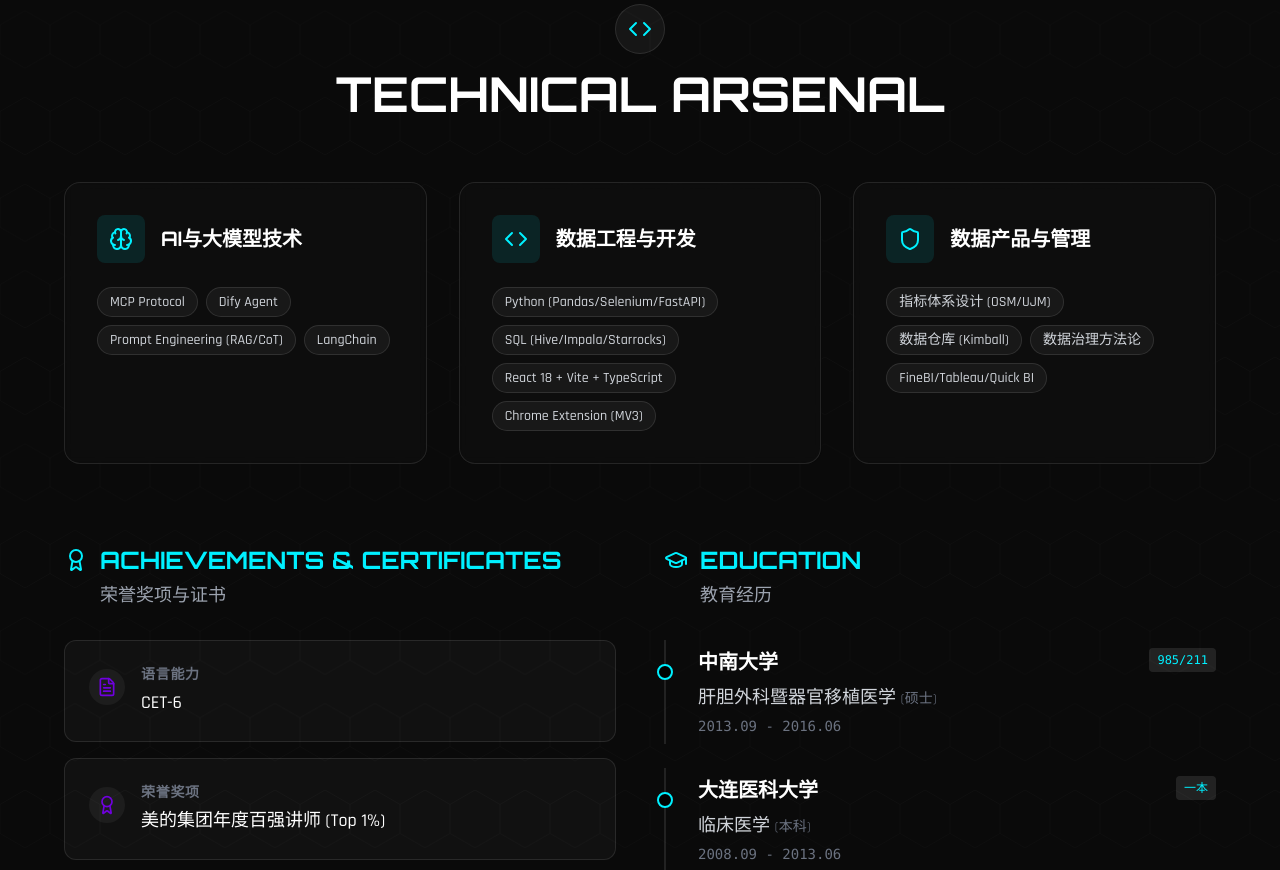
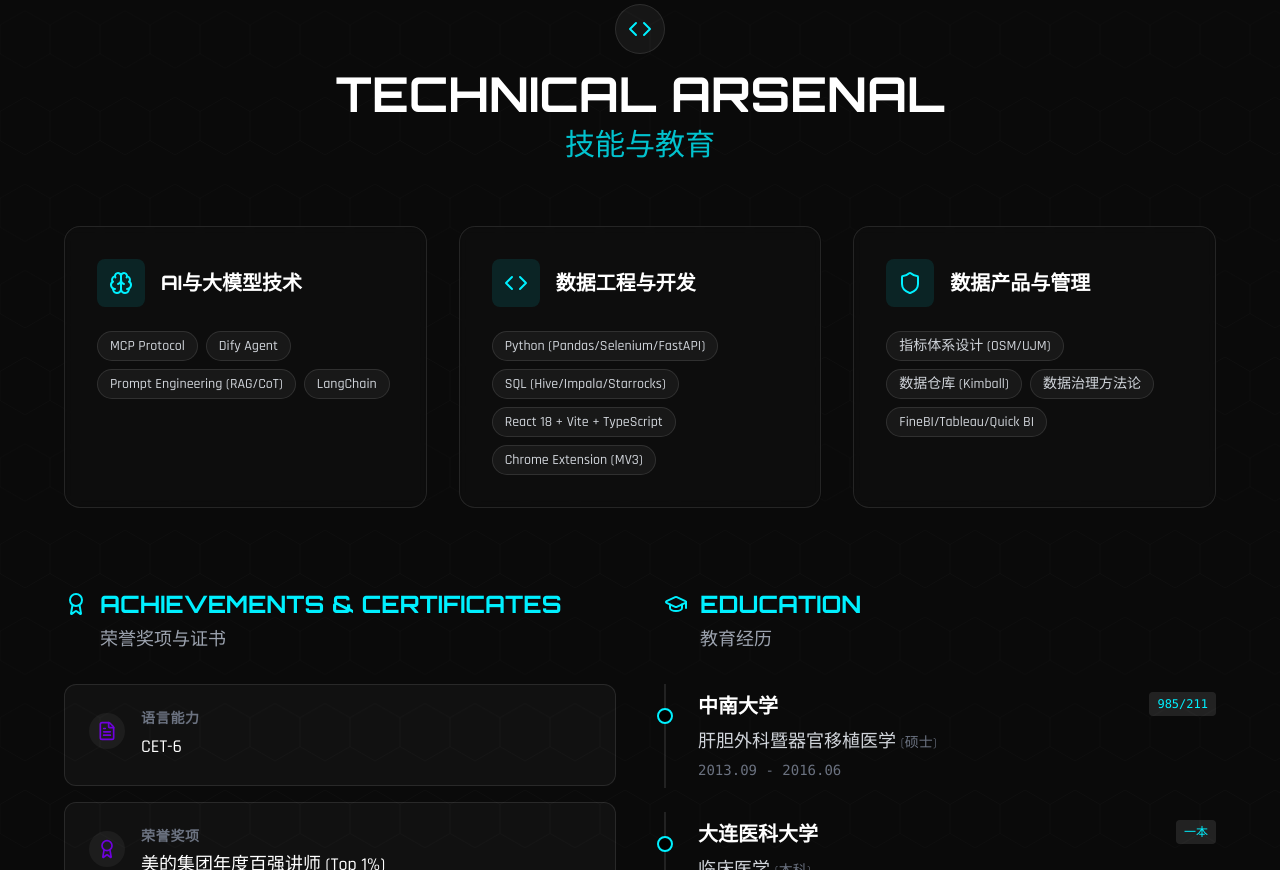
Before and after one commit to pengzhitan/Resume, a React (Vite) app: page / in a window 1280 px wide. Shown: the part 6680-7550 px from the top of the page. Built offline with nearby package versions, Linux system fonts and the light colour scheme.

Commit message:
fix: add missing Chinese title to TECHNICAL ARSENAL section

```diff
--- a/src/components/SkillsAndEducation.tsx
+++ b/src/components/SkillsAndEducation.tsx
@@ -31,6 +31,7 @@ export const SkillsAndEducation = () => {
             </div>
             <h2 className="text-4xl md:text-5xl font-bold mb-4 glitch-text" data-text="TECHNICAL ARSENAL">
               TECHNICAL ARSENAL
+              <span className="block text-2xl md:text-3xl mt-2 text-primary/80 font-sans font-normal tracking-normal">技能与教育</span>
             </h2>
           </motion.div>
 
```
